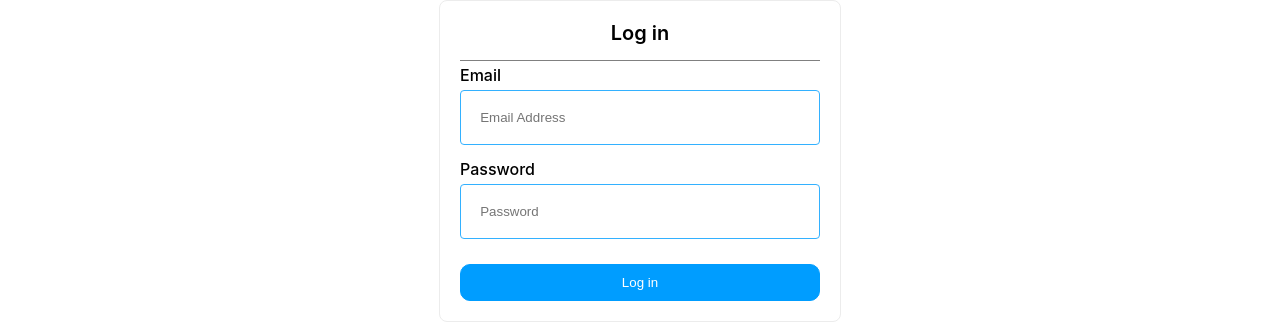
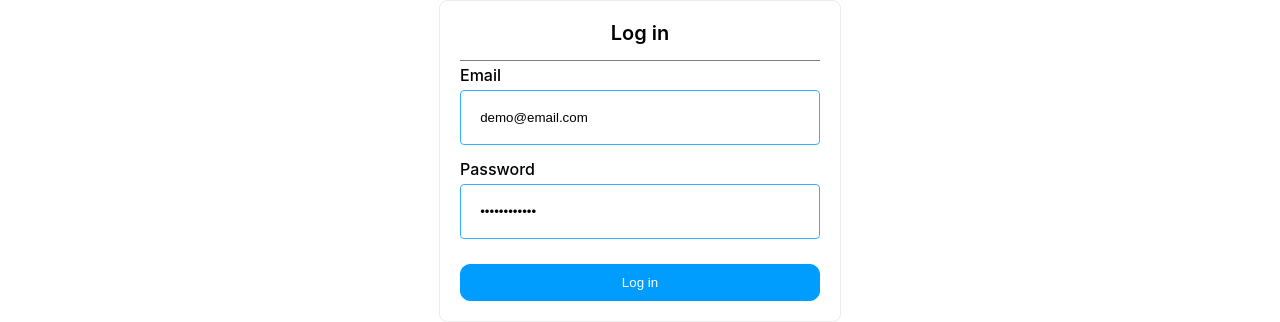
Before and after one commit to shadmansakib/markopolo, a React (Create React App) app: page / in a window 1280 px wide. Shown: the part 100-422 px from the top of the page. Built offline with nearby package versions, Linux system fonts and the light colour scheme.

Commit message:
demo email password values added in login form

```diff
--- a/src/routes/Login/Login.tsx
+++ b/src/routes/Login/Login.tsx
@@ -12,8 +12,8 @@ export default function Login() {
     const { user } = useSelector((state: AppState) => state.auth)
 
     const initialValues = {
-        email: '',
-        password: '',
+        email: 'demo@email.com',
+        password: 'demopassword',
     }
     const validationSchema = Yup.object({
         email: Yup.string()
```
